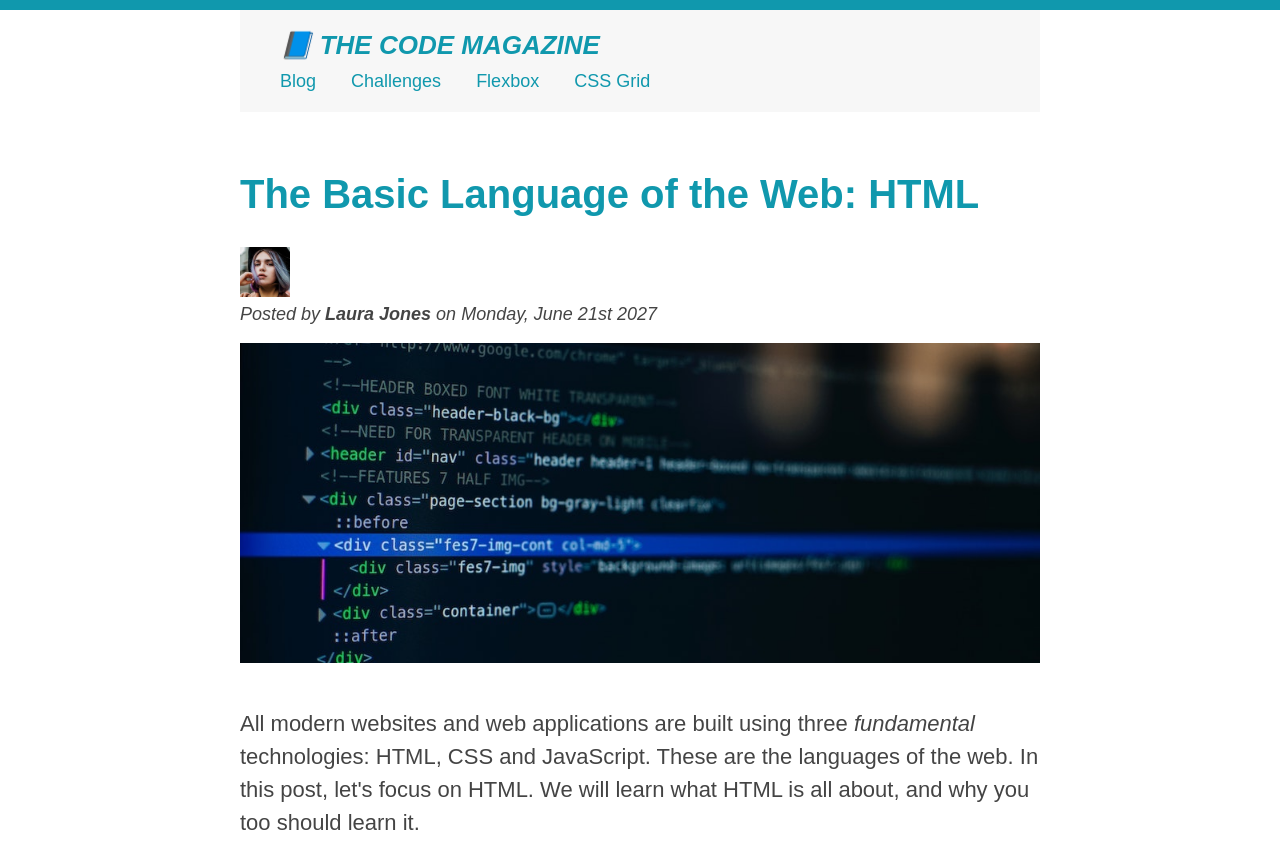
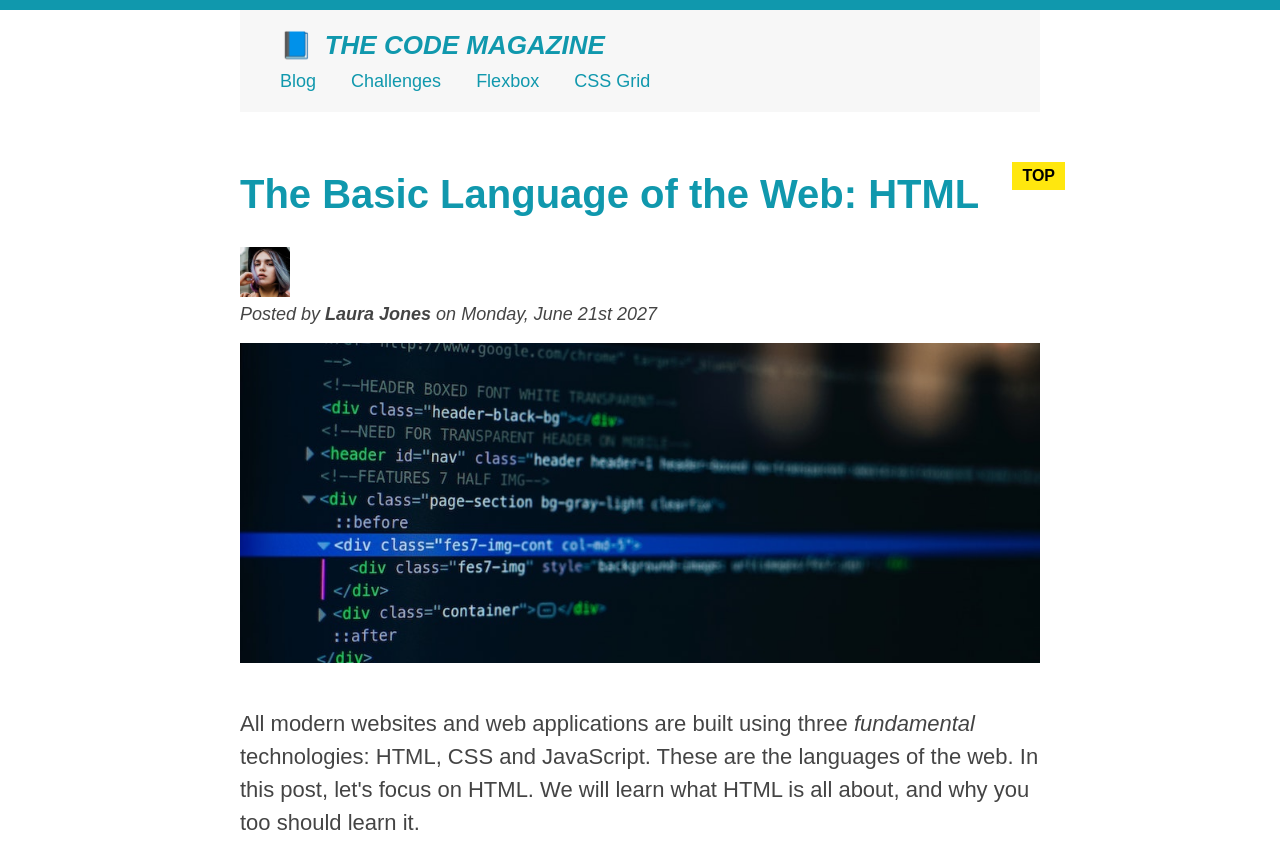
Before and after one commit to niiDerry/02-HTML-Fundamentals, a plain HTML site: page index.html in a window 1280 px wide. Shown: the top 842 px of the page. Drawn offline with Linux system fonts and the light colour scheme.

Commit message:
added content after h2

```diff
--- a/index.html
+++ b/index.html
@@ -37,6 +37,7 @@
             alt="HTML code on the screen"
             class="post-img"
           />
+          <button>💖Like</button>
         </header>
 
         <p>
@@ -114,7 +115,5 @@
         </p>
       </footer>
     </div>
-
-    <button>💖Like</button>
   </body>
 </html>
--- a/style.css
+++ b/style.css
@@ -15,6 +15,7 @@ body {
   /* margin-left: auto;
   margin-right: auto; */
   margin: 0 auto;
+  /* position: relative; */
 }
 
 .main-header {
@@ -34,6 +35,7 @@ article {
 
 .post-header {
   margin-bottom: 40px;
+  /* position: relative; */
 }
 
 aside {
@@ -190,6 +192,33 @@ button {
   right: 50px;
 }
 
+h1::first-letter {
+  font-style: normal;
+  margin-right: 5px;
+}
+
+h3 + p::first-line {
+  /* color: red; */
+}
+
+h2 {
+  /* background: #444; */
+  position: relative;
+}
+
+h2::after {
+  content: "TOP";
+  background: #ffe70e;
+  color: #000;
+  font-size: 16px;
+  font-weight: bold;
+  display: inline-block;
+  padding: 5px 10px;
+  position: absolute;
+  right: -25px;
+  top: -10px;
+}
+
 /* resolving conflicts */
 /* #copyright {
   color: red;
```
